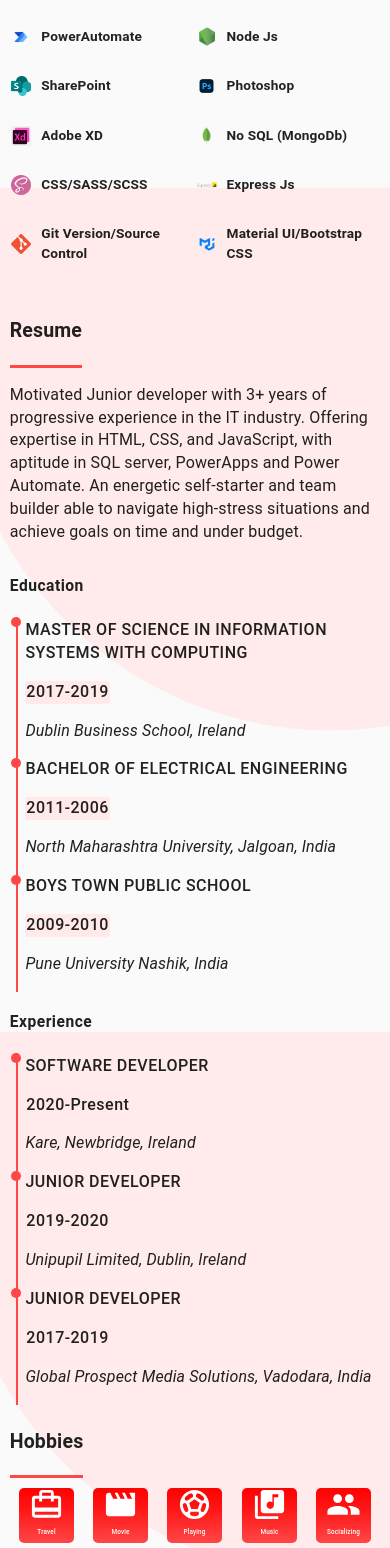
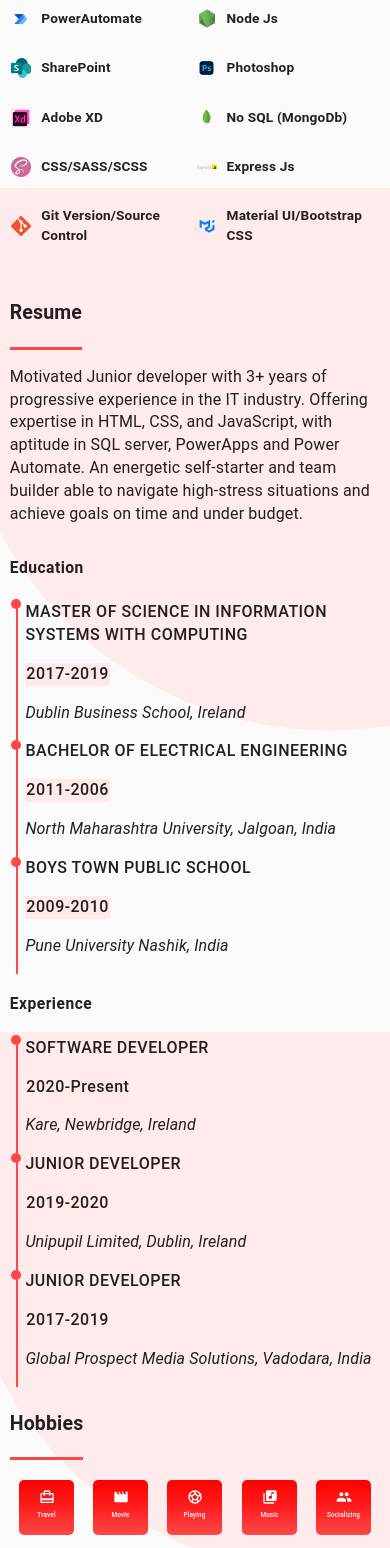
Before and after one commit to tapesh02/portfolio, a React (Create React App) app: page /aboutme in a window 390 px wide. Shown: the part 1500-3048 px from the top of the page. Built offline with nearby package versions, Linux system fonts and the light colour scheme; no server answers.

Commit message:
added responsiveness for safari and mozilla browser

```diff
--- a/src/components/NavBar/MobileNavBar.jsx
+++ b/src/components/NavBar/MobileNavBar.jsx
@@ -137,7 +137,7 @@
 
         if (typeof window != "undefined" && window.document) {
             document.body.style.overflow = "hidden";
-            document.body.style.bod = "blur(2px)";
+            document.body.style.background = "blur(2px)";
         }
     };
 
--- a/src/components/Pages/AboutMe.jsx
+++ b/src/components/Pages/AboutMe.jsx
@@ -74,7 +74,7 @@
     };
 
     const scrollToTop = () => {
-        window.scrollTo({
+        window.scroll({
             top: 0,
             behavior: "smooth",
         });
@@ -159,9 +159,9 @@
                     Download
                 </Button>
             </Box>
-            <div className="arrowiconBtn">
-                <ArrowUpward style={{ display: visible ? "unset" : "none" }} className="arrowicon" onClick={scrollToTop} />
-            </div>
+            <Box className="arrowiconBtn">
+                <ArrowUpward style={{ display: visible ? "block" : "none" }} className="arrowicon" onClick={scrollToTop} />
+            </Box>
             <Box className="main-tech">
                 <Box className="main-tech-header">
                     <p className="tech-header"> Technologies </p>
@@ -177,7 +177,7 @@
                     </p>
                 </Box>
                 <Box className="tech-list">
-                    <Box className="tech-list-1">
+                    <Box className="tech-list-1" data-aos="fade-up">
                         <Box className="tech-list-icons">
                             <img src={powerappsicon} alt="powerAppIcon" width="30" height="30" />
                             <p>PowerApps</p>
@@ -191,7 +191,7 @@
                             <p>SharePoint</p>
                         </Box>
                     </Box>
-                    <Box className="tech-list-1">
+                    <Box className="tech-list-1" data-aos="fade-up">
                         <Box className="tech-list-icons">
                             <img src={reactjsicon} alt="reactjsicon" width="30" height="30" />
                             <p>React Js</p>
@@ -205,7 +205,7 @@
                             <p>Photoshop</p>
                         </Box>
                     </Box>
-                    <Box className="tech-list-1">
+                    <Box className="tech-list-1" data-aos="fade-up">
                         <Box className="tech-list-icons">
                             <img src={adobexdicon} alt="adobexdicon" width="30" height="30" />
                             <p>Adobe XD</p>
@@ -220,7 +220,7 @@
                             <p>Git Version/Source Control</p>
                         </Box>
                     </Box>
-                    <Box className="tech-list-1">
+                    <Box className="tech-list-1" data-aos="fade-up">
                         <Box className="tech-list-icons">
                             <img src={mongodbicon} alt="mongodbicon" width="30" height="30" />
                             <p>No SQL (MongoDb)</p>
@@ -321,23 +321,23 @@
                 </Box>
                 <Box className="main-hobbies-icons">
                     <Box className="car-icon" data-aos="flip-up">
-                        <CardTravel fontSize="large" />
+                        <CardTravel />
                         <p className="hobbie-name">travel</p>
                     </Box>
                     <Box className="car-icon" data-aos="flip-down">
-                        <Movie fontSize="large" />
+                        <Movie />
                         <p className="hobbie-name">Movie</p>
                     </Box>
                     <Box className="car-icon" data-aos="flip-up">
-                        <SportsSoccer fontSize="large" />
+                        <SportsSoccer />
                         <p className="hobbie-name">Playing</p>
                     </Box>
                     <Box className="car-icon" data-aos="flip-down">
-                        <LibraryMusic fontSize="large" />
+                        <LibraryMusic />
                         <p className="hobbie-name">Music</p>
                     </Box>
                     <Box className="car-icon" data-aos="flip-up">
-                        <People fontSize="large" />
+                        <People />
                         <p className="hobbie-name">Socializing</p>
                     </Box>
                 </Box>
--- a/src/components/Pages/Projects.jsx
+++ b/src/components/Pages/Projects.jsx
@@ -100,7 +100,7 @@
                 {shots
                     ? shots.map((shot) => {
                           return (
-                              <Box className="project-section" data-aos="fade-right" data-aos-offset="300" data-aos-easing="ease-in-sine">
+                              <Box className="project-section" data-aos="fade-right" data-aos-offset="300" data-aos-easing="ease-in-sine" key={shots.id}>
                                   <Box className="main-card">
                                       <Box className="card-img">
                                           <img src={shot.images.normal} alt="cardimg" className="card-img-inner" />{" "}
--- a/src/components/Pages/css/about.css
+++ b/src/components/Pages/css/about.css
@@ -8,31 +8,25 @@
     margin: auto;
     display: flex;
     margin-top: 5%;
+
+    display: -webkit-box; /* OLD - iOS 6-, Safari 3.1-6 */
+    display: -moz-box; /* OLD - Firefox 19- (buggy but mostly works) */
+    display: -ms-flexbox; /* TWEENER - IE 10 */
+    display: -webkit-flex; /* NEW - Chrome */
 }
 
 .img-box {
-    width: 45vw;
-    height: inherit;
+    /* width: 45vw;
+    height: inherit; */
+    width: 47vw;
+    height: 45vw;
     display: flex;
     justify-content: center;
     align-items: center;
     background-color: white;
     clip-path: circle(50%);
 }
-/* for tablet */
-@media only screen and (max-width: 1000px) and (min-width: 700px) {
-    .img-box {
-        width: 50vw;
-        height: 85%;
-    }
-}
-/* for desktop */
-@media only screen and (max-width: 2000px) and (min-width: 1400px) {
-    .img-box {
-        width: 40vw;
-        height: 40vw;
-    }
-}
+
 .img-box img {
     object-fit: cover;
     border-radius: 50%;
@@ -111,6 +105,7 @@
     z-index: 1;
     cursor: pointer;
 }
+
 @media screen and (max-width: 600px) {
     .arrowiconBtn {
         right: 10%;
@@ -202,6 +197,9 @@
     background-color: #fe4747 !important;
     width: 2px !important;
 }
+.MuiListItem-divider {
+    -webkit-background-clip: padding-box;
+}
 .education-details {
     box-sizing: border-box;
 }
@@ -214,33 +212,6 @@
     position: absolute;
 }
 
-/* @media only screen and  (max-width: 700px) and  (min-width: 600px) {
-    .circle {
-        margin-left: -3.1%;
-    }
-} */
-@media only screen and (max-width: 1000px) and (min-width: 700px) {
-    .circle {
-        margin-left: -3.1%;
-    }
-}
-
-@media only screen and (min-width: 1001px) {
-    .circle {
-        /* margin-left: -2.79%; */
-        margin-left: -2.65%;
-    }
-}
-@media only screen and (max-width: 2000px) and (min-width: 1400px) {
-    .circle {
-        margin-left: -2.6%;
-    }
-}
-@media only screen and (min-width: 2000px) {
-    .circle {
-        margin-left: -2.35%;
-    }
-}
 .not-circle p {
     margin-top: 0.5%;
 }
@@ -286,12 +257,8 @@
     border-radius: 5px;
     color: white;
 }
-
-@media only screen and (max-width: 1000px) and (min-width: 700px) {
-    .car-icon {
-        width: 100px;
-        height: 100px;
-    }
+.car-icon > svg {
+    font-size: 2.1875rem !important;
 }
 
 .hobbie-name {
@@ -355,12 +322,6 @@
     width: 100%;
 }
 
-@media only screen and (max-width: 1000px) and (min-width: 700px) {
-    .contact-bg {
-        width: 90vw;
-    }
-}
-
 /* for mobile screen  */
 
 @media only screen and (max-width: 600px) {
@@ -372,15 +333,15 @@
     }
     .img-box {
         content: "";
-        width: 100%;
-        height: 330px;
+        width: 80vw;
+        height: 80vw;
     }
+
     .img-box img {
         width: 100%;
         height: 100%;
         object-fit: cover;
         border-radius: 10px;
-        /* clip-path: none; */
     }
     .content-box {
         width: 100%;
@@ -490,9 +451,10 @@
         width: 55px;
         height: 55px;
         margin: auto;
-        font-size: 0.01rem;
     }
-
+    .car-icon > svg {
+        font-size: 1rem !important;
+    }
     .hobbie-name {
         font-size: 0.4rem !important;
         font-weight: 500;
@@ -502,6 +464,19 @@
         flex-direction: column;
         width: 100%;
         align-items: center;
+    }
+    /*only for safari browser  */
+    @supports not (display: flex;) {
+        .main-contact-details {
+            display: block;
+        }
+        .contact-bg {
+            margin-top: 10px;
+        }
+
+        .main-hobbies-icons {
+            margin-top: 10px;
+        }
     }
     .contact-bg {
         width: 100%;
@@ -545,3 +520,52 @@
         height: 50px !important;
     }
 }
+
+@media only screen and (max-width: 2560px) and (min-width: 1500px) {
+    .car-icon {
+        width: 300px;
+        height: 300px;
+    }
+    .car-icon > svg {
+        font-size: 5.5rem !important;
+    }
+}
+
+/* for tablet */
+@media only screen and (max-width: 1000px) and (min-width: 700px) {
+    .img-box {
+        width: 50vw;
+        height: 82%;
+    }
+    .circle {
+        margin-left: -3.1%;
+    }
+    .car-icon {
+        width: 100px;
+        height: 100px;
+    }
+    .contact-bg {
+        width: 90vw;
+    }
+}
+
+@media only screen and (min-width: 1001px) {
+    .circle {
+        /* margin-left: -2.79%; */
+        margin-left: -2.65%;
+    }
+}
+@media only screen and (max-width: 2000px) and (min-width: 1400px) {
+    .img-box {
+        width: 40vw;
+        height: 40vw;
+    }
+    .circle {
+        margin-left: -2.6%;
+    }
+}
+@media only screen and (min-width: 2000px) {
+    .circle {
+        margin-left: -2.35%;
+    }
+}
--- a/src/components/Pages/css/home.css
+++ b/src/components/Pages/css/home.css
@@ -108,7 +108,8 @@
     position: absolute;
     top: 65%;
     left: 15%;
-    font-size: 1.5rem;
+    /* font-size: 1.5rem; */
+    font-size: 1.1rem;
 }
 .more-btn {
     width: fit-content;
```
Also changed, not shown: src/components/Pages/css/project.css (+31 -3 lines), src/images/logo.svg.
